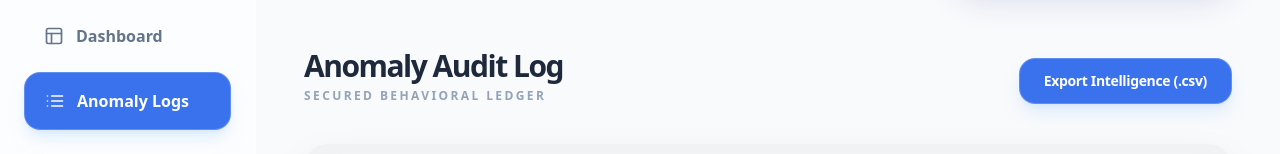
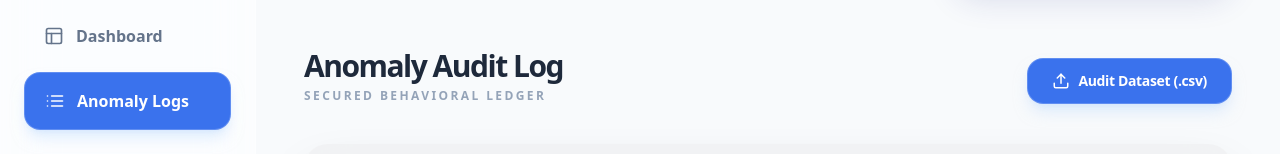
Before and after one commit to abhishek14311431/Unusual-Login-Activity-Detection-in-University-IT-Systems, a React (Vite) app in the folder frontend/: page / in a window 1280 px wide. Both pictures are taken after a click on the button "Anomaly Logs". Shown: the part 140-294 px from the top of the page. Built offline with nearby package versions, Linux system fonts and the light colour scheme; no server answers.

Commit message:
Enhancement: Advanced Dataset Audit integration in Anomaly Logs page

```diff
--- a/frontend/src/pages/AnomalyLog.jsx
+++ b/frontend/src/pages/AnomalyLog.jsx
@@ -1,17 +1,46 @@
 import React, { useEffect, useState } from 'react';
-import { AlertCircle, Clock, Globe, ShieldQuestion } from 'lucide-react';
-import { getStats } from '../services/api';
+import { AlertCircle, Clock, Globe, ShieldQuestion, Upload, FileCheck, CheckCircle, AlertTriangle } from 'lucide-react';
+import { getStats, uploadDataset } from '../services/api';
 import RiskBadge from '../components/RiskBadge';
 
 const AnomalyLog = () => {
   const [anomalies, setAnomalies] = useState([]);
   const [loading, setLoading] = useState(true);
+  const [uploadLoading, setUploadLoading] = useState(false);
+  const [isAuditActive, setIsAuditActive] = useState(false);
+
+  const handleFileUpload = async (event) => {
+    const file = event.target.files[0];
+    if (!file) return;
+
+    setUploadLoading(true);
+    const formData = new FormData();
+    formData.append('file', file);
+
+    try {
+      const response = await uploadDataset(formData);
+      const results = response.data.top_anomalies.map((item, index) => ({
+        id: `audit-${index}`,
+        user: item.user_id,
+        ip: item.ip_address,
+        risk: item.risk_score > 7 ? 'High' : 'Medium',
+        reason: item.status === 'Anomaly' ? 'Behavioral Outlier (Demo)' : 'Valid Pattern',
+        time: `${item.hour_of_day}:00`
+      }));
+      setAnomalies(results);
+      setIsAuditActive(true);
+    } catch (error) {
+      console.error('Audit failed:', error);
+      alert('Audit failed. Ensure CSV format is correct.');
+    } finally {
+      setUploadLoading(false);
+      setLoading(false);
+    }
+  };
 
   useEffect(() => {
     const fetchLogs = async () => {
       try {
-        const res = await getStats();
-        // Mocking some log entries for visual proof of the structure
         setAnomalies([
           { id: 1, user: 'admin_test', ip: '103.4.22.11', risk: 'High', reason: 'Unusual IP Range + PCA Outlier', time: '10:42 AM' },
           { id: 2, user: 'stud_882', ip: '192.168.4.1', risk: 'Medium', reason: 'Late Night Access Pattern', time: '03:15 AM' },
@@ -24,19 +53,40 @@ const AnomalyLog = () => {
         setLoading(false);
       }
     };
-    fetchLogs();
-  }, []);
+    if (!isAuditActive) fetchLogs();
+  }, [isAuditActive]);
 
   return (
     <div className="space-y-10 animate-in fade-in slide-in-from-bottom-8 duration-700">
       <div className="flex justify-between items-end">
         <div>
-          <h2 className="text-3xl font-black text-slate-800 tracking-tighter">Anomaly Audit Log</h2>
-          <p className="text-slate-400 font-bold mt-1 uppercase text-xs tracking-[0.2em]">Secured Behavioral Ledger</p>
+          <h2 className="text-3xl font-black text-slate-800 tracking-tighter">
+            {isAuditActive ? 'AI Audit Results' : 'Anomaly Audit Log'}
+          </h2>
+          <p className="text-slate-400 font-bold mt-1 uppercase text-xs tracking-[0.2em]">
+            {isAuditActive ? 'Direct dataset analysis engine' : 'Secured Behavioral Ledger'}
+          </p>
         </div>
-        <button className="glass-button px-6 py-3 rounded-2xl text-sm font-black tracking-tight">
-          Export Intelligence (.csv)
-        </button>
+
+        <div className="flex items-center space-x-4">
+          {isAuditActive && (
+            <button
+              onClick={() => setIsAuditActive(false)}
+              className="text-slate-500 font-bold text-sm hover:text-blue-600 transition-colors"
+            >
+              Reset to Live Logs
+            </button>
+          )}
+          <label className="glass-button px-6 py-3 rounded-2xl text-sm font-black tracking-tight cursor-pointer flex items-center space-x-2">
+            {uploadLoading ? (
+               <div className="animate-spin rounded-full h-4 w-4 border-b-2 border-white"></div>
+            ) : (
+              <Upload size={18} />
+            )}
+            <span>{isAuditActive ? 'Re-Audit Dataset' : 'Audit Dataset (.csv)'}</span>
+            <input type="file" className="hidden" accept=".csv" onChange={handleFileUpload} disabled={uploadLoading} />
+          </label>
+        </div>
       </div>
 
       <div className="glass-card overflow-hidden border-none shadow-2xl">
```
